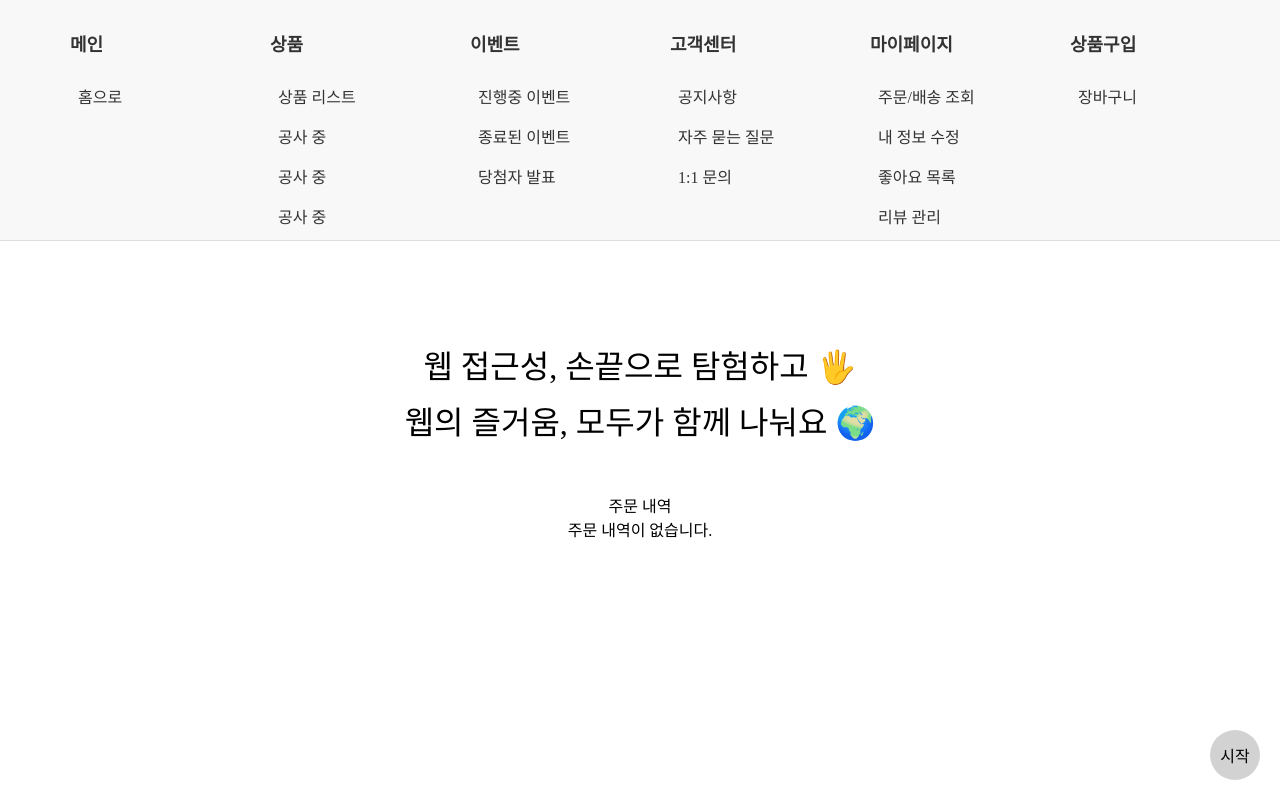
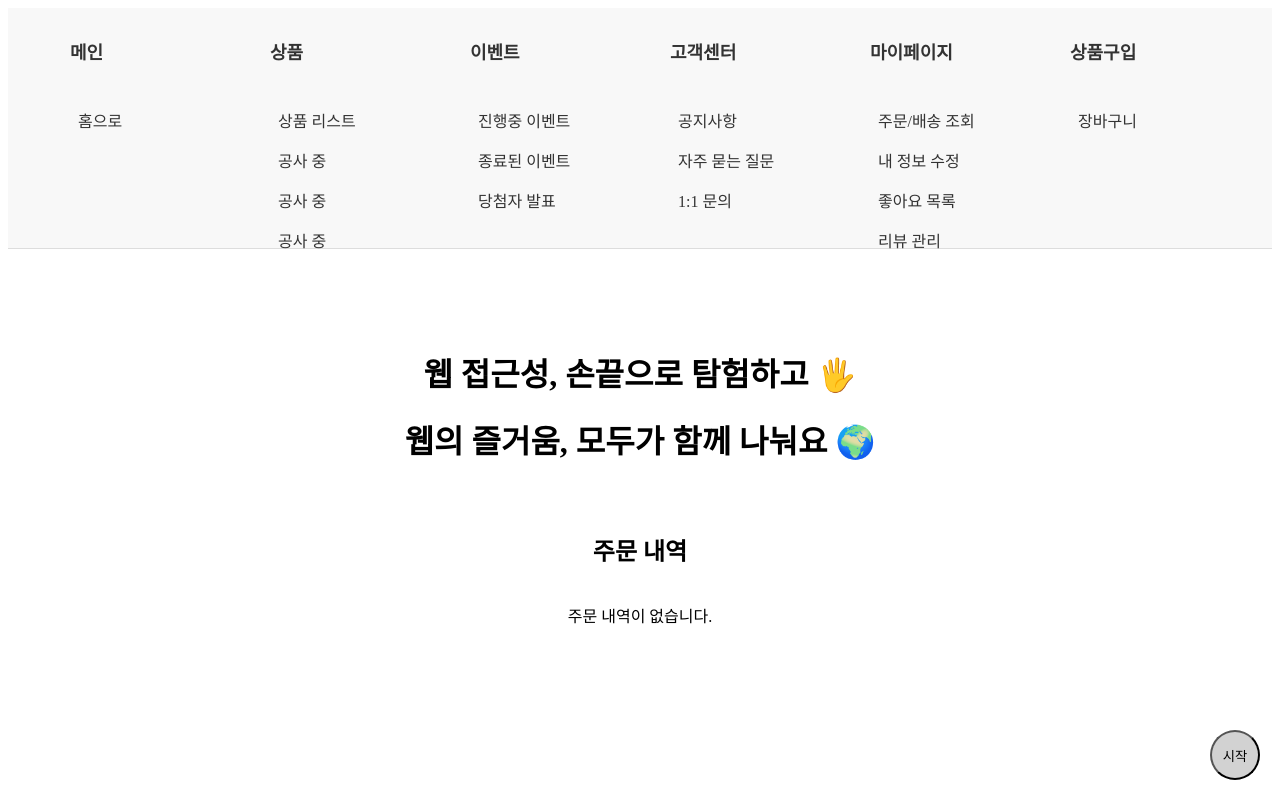
Before and after one commit to bytrustu/lecture-web-acc-step1, a React (Vite) app: page / in a window 1280 px wide. Built offline with nearby package versions, Linux system fonts and the light colour scheme.

Commit message:
refactor: reset css에서 all unset 스타일 제거

```diff
--- a/src/styles/reset.css
+++ b/src/styles/reset.css
@@ -5,7 +5,7 @@
     - The "symbol *" part is to solve Firefox SVG sprite bug
  */
 *:where(:not(iframe, canvas, img, svg, video):not(svg *, symbol *)) {
-  all: unset;
+  /*all: unset;*/
   display: revert;
 }
 
```
